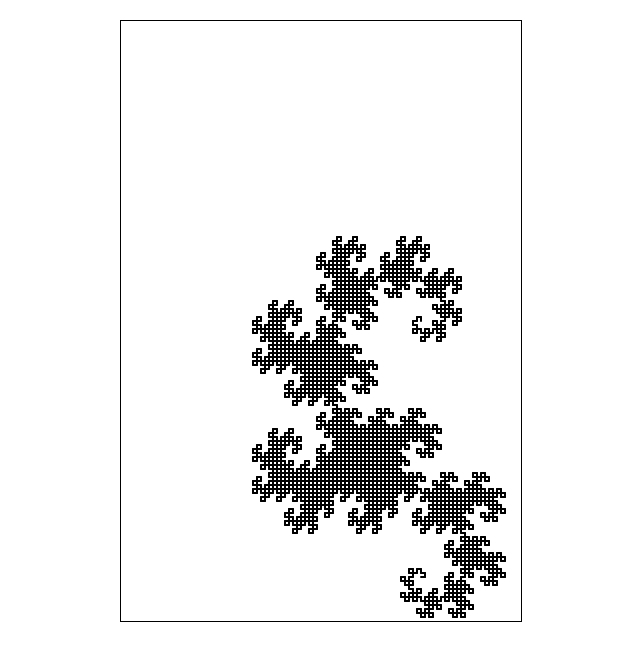
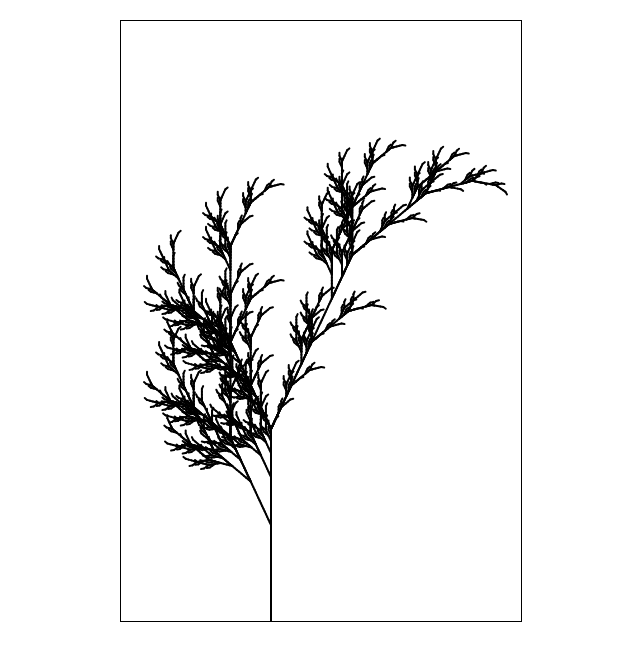
Before and after one commit to hd23408/reactive-garden, a React (Create React App) app: page / in a window 1280 px wide. Shown: the top 660 px of the page, without its empty margins (0-640 px from the left). Built offline with nearby package versions, Linux system fonts and the light colour scheme.

Commit message:
Switching to plant as default LSystem

```diff
--- a/package.json
+++ b/package.json
@@ -15,7 +15,8 @@
     "start": "react-scripts start",
     "build": "react-scripts build",
     "test": "react-scripts test",
-    "eject": "react-scripts eject"
+    "eject": "react-scripts eject",
+    "deploy": "gh-pages -d build"
   },
   "eslintConfig": {
     "extends": "react-app"
--- a/src/App.js
+++ b/src/App.js
@@ -10,13 +10,13 @@ class App extends Component {
       // <LSystem angle="120" step="7" axiom="F-G-G" replacements="(F = F-G+F+G-F), (G = GG)" loops="6"/>
 
       // Fractal plant:
-      // <LSystem angle="25" step="3" axiom="X" replacements="(X = F+[[X]-X]-F[-FX]+X), (F = FF)" loops="6"/>
+      <LSystem angle="25" step="3" axiom="X" replacements="(X = F+[[X]-X]-F[-FX]+X), (F = FF)" loops="6"/>
 
       // Koch curve:
       // <LSystem angle="90" step="10" axiom="F" replacements="(F = F+F-F-F+F)" loops="6"/>
 
       // Dragon curve:
-      <LSystem angle="90" step="4" axiom="FX" replacements="(X = X+YF+), (Y = -FX-Y)" loops="12"/>
+      // <LSystem angle="90" step="4" axiom="FX" replacements="(X = X+YF+), (Y = -FX-Y)" loops="12"/>
 
     )
 
--- a/src/LSystem.js
+++ b/src/LSystem.js
@@ -64,8 +64,8 @@ class LSystem extends Component {
 
   runTurtle() {
     var currentAngle = 90;
-    var currentX = 300;
-    var currentY = 300;
+    var currentX = 150;
+    var currentY = 600;
     var locations = Immutable.Stack();
 
     const angle = Number(this.props.angle);
```
